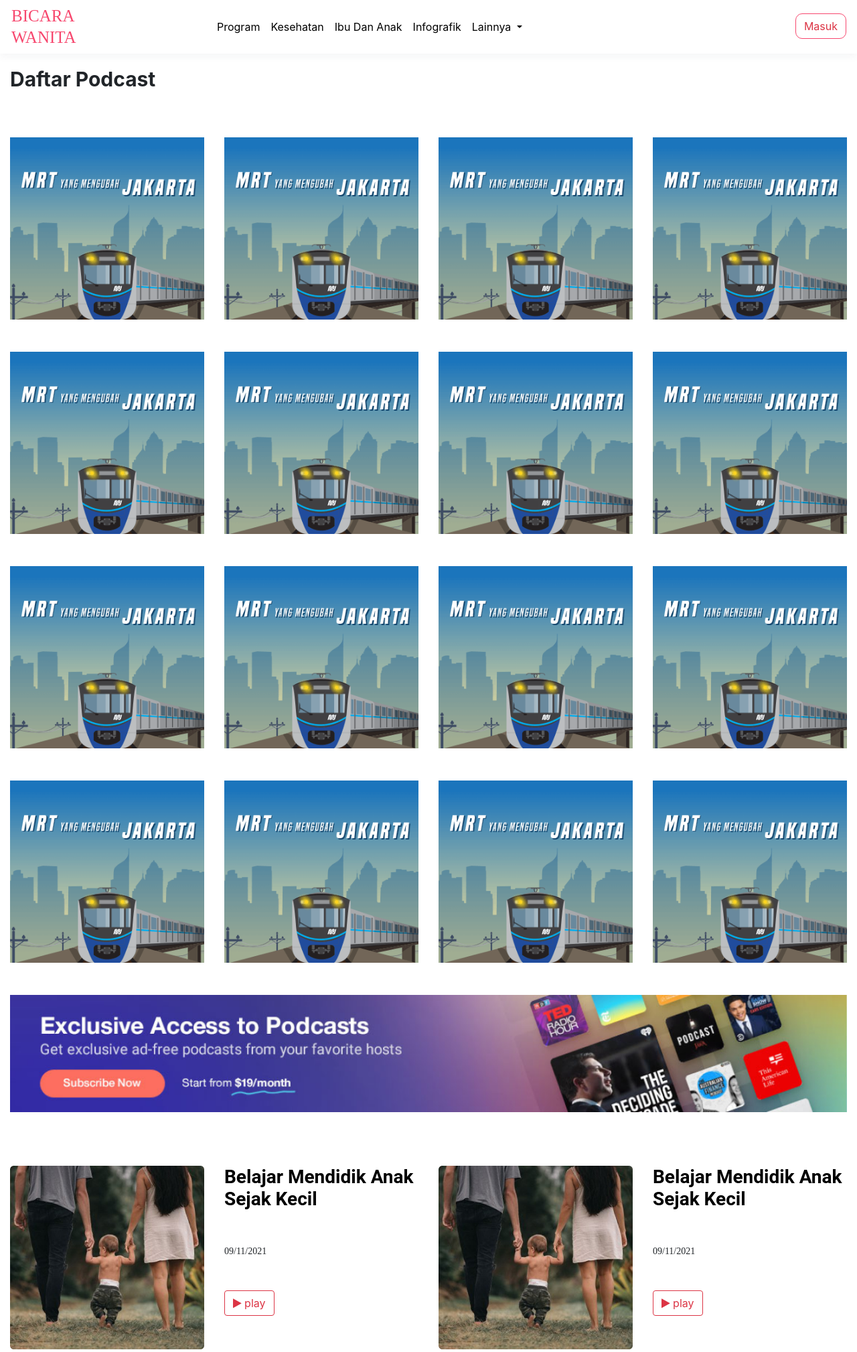
After one commit to agengsubagja001/Bicara_wanita, a CodeIgniter app: page /Bicara_wanita/index.php/detail_podcast/index in a window 1280 px wide. The commit adds this page. Shown: the top 2018 px of the page at 67% size. Run offline with CodeIgniter, Linux system fonts and the light colour scheme; some libraries are stand-ins or nearby versions.

Commit message:
update tampilan

```diff
--- a/application/config/database.php
+++ b/application/config/database.php
@@ -78,7 +78,7 @@ $db['default'] = array(
 	'hostname' => 'localhost',
 	'username' => 'root',
 	'password' => '',
-	'database' => 'Bicara_wanita',
+	'database' => 'bicara_wanita',
 	'dbdriver' => 'mysqli',
 	'dbprefix' => '',
 	'pconnect' => FALSE,
--- /dev/null
+++ b/application/controllers/Detail_podcast.php
@@ -0,0 +1,10 @@
+<?php
+defined('BASEPATH') OR exit('No direct script access allowed');
+
+class Detail_podcast extends CI_Controller {
+
+	public function index()
+	{
+		$this->load->view('detail_podcast');
+	}
+}
--- a/application/views/Partial/footer.php
+++ b/application/views/Partial/footer.php
@@ -1,9 +1,9 @@
-<div class="container" style="max-width: 1340px; font-size:15px">
+<div class="container" style="max-width: 1640px; font-size:15px">
 		<footer class="text-center text-lg-start bg-primary" style="background-attachment: fixed;background-position: center;background-repeat: no-repeat;background-size: cover;">
 			<!-- Section: Links  -->
 			<section class="pt-3" style="background: #F7476E; ">
 
-				<div class="container text-left text-White;" style="max-width: 1340px;">
+				<div class="container text-left text-White;" style="max-width: 1440px;">
 				<!-- Grid row -->
 				<div class="row mt-3" style="color: #fff;">
 
@@ -85,7 +85,7 @@
 			</section>
 			<!-- Section: Links  -->
 			<!-- Copyright -->
-			<div class="container" style="max-width: 1340px; background: #F7476E; ">
+			<div class="container" style="max-width: 1640px; background: #F7476E; ">
 				<div class="text-white text-center p-4" style="background-color:#F7476E; font-size:15px; font-style: normal; ">
 					© 2021 Copyright:
 					<a class="text-white" href="#" style="font-weight: 600;">Bicarawanita</a>
--- /dev/null
+++ b/application/views/detail_podcast.php
@@ -0,0 +1,182 @@
+<!-- head -->
+<?php $this->load->view('partial/head'); ?>
+<!-- navbar -->
+<?php $this->load->view('partial/navbar'); ?>
+<br>
+<br>
+<br>
+
+<body>
+<!-- awal section daftar podcast -->
+    <section>
+        <div class="container" style="max-width: 1340px;">
+            <div class="mb-3">
+                <span style="font-size:30px;font-weight:bold">Daftar Podcast</span>
+            </div>
+            <div class="row">
+                <!-- awal konten daftar podcas -->
+                <div class="col-6 col-md-3 mt-5">
+                    <a href=""><img class="img-responsive " src="assets/img/kereta.png" alt="" style="max-width: 100%; max-height: auto;"></a>
+                </div>
+                <!-- akhir konten daftar podcast -->
+                <div class="col-6 col-md-3 mt-5">
+                    <a href=""><img class="img-responsive " src="assets/img/kereta.png" alt="" style="max-width: 100%; max-height: auto;"></a>
+                </div>
+                <div class="col-6 col-md-3 mt-5">
+                    <a href=""><img class="img-responsive " src="assets/img/kereta.png" alt="" style="max-width: 100%; max-height: auto;"></a>
+                </div>
+                <div class="col-6 col-md-3 mt-5">
+                    <a href=""><img class="img-responsive " src="assets/img/kereta.png" alt="" style="max-width: 100%; max-height: auto;"></a>
+                </div>
+                <div class="col-6 col-md-3 mt-5">
+                    <a href=""><img class="img-responsive " src="assets/img/kereta.png" alt="" style="max-width: 100%; max-height: auto;"></a>
+                </div>
+                <div class="col-6 col-md-3 mt-5">
+                    <a href=""><img class="img-responsive " src="assets/img/kereta.png" alt="" style="max-width: 100%; max-height: auto;"></a>
+                </div>
+                <div class="col-6 col-md-3 mt-5">
+                    <a href=""><img class="img-responsive " src="assets/img/kereta.png" alt="" style="max-width: 100%; max-height: auto;"></a>
+                </div>
+                <div class="col-6 col-md-3 mt-5">
+                    <a href=""><img class="img-responsive " src="assets/img/kereta.png" alt="" style="max-width: 100%; max-height: auto;"></a>
+                </div>
+                <div class="col-6 col-md-3 mt-5">
+                    <a href=""><img class="img-responsive " src="assets/img/kereta.png" alt="" style="max-width: 100%; max-height: auto;"></a>
+                </div>
+                <div class="col-6 col-md-3 mt-5">
+                    <a href=""><img class="img-responsive " src="assets/img/kereta.png" alt="" style="max-width: 100%; max-height: auto;"></a>
+                </div>
+                <div class="col-6 col-md-3 mt-5">
+                    <a href=""><img class="img-responsive " src="assets/img/kereta.png" alt="" style="max-width: 100%; max-height: auto;"></a>
+                </div>
+                <div class="col-6 col-md-3 mt-5">
+                    <a href=""><img class="img-responsive " src="assets/img/kereta.png" alt="" style="max-width: 100%; max-height: auto;"></a>
+                </div>
+                <div class="col-6 col-md-3 mt-5">
+                    <a href=""><img class="img-responsive " src="assets/img/kereta.png" alt="" style="max-width: 100%; max-height: auto;"></a>
+                </div>
+                <div class="col-6 col-md-3 mt-5">
+                    <a href=""><img class="img-responsive " src="assets/img/kereta.png" alt="" style="max-width: 100%; max-height: auto;"></a>
+                </div>
+                <div class="col-6 col-md-3 mt-5">
+                    <a href=""><img class="img-responsive " src="assets/img/kereta.png" alt="" style="max-width: 100%; max-height: auto;"></a>
+                </div>
+                <div class="col-6 col-md-3 mt-5">
+                    <a href=""><img class="img-responsive " src="assets/img/kereta.png" alt="" style="max-width: 100%; max-height: auto;"></a>
+                </div>
+            </div>
+        </div>
+    </section>
+    <br>
+    <br>
+<!-- akhir section daftar podcast -->
+<!-- banner pembatas -->
+    <section>
+        <div class="container" style="max-width: 1340px;">
+            <img src="assets/img/bannerpodcast.jpg" alt="" style=" max-width: 100%; max-height: auto;">
+        </div>
+    </section>
+<!-- akhir banner pembatas -->
+<br>
+<br>
+<!-- awal section playlist -->
+<section>
+    <div class="container" style="max-width: 1340px;">
+     <div class="row">
+        <div class="col-6 col-md-6 mt-3">
+            <!-- Conten playlist -->
+            <div class="row">
+                <div class="col-md-6 mt-3">
+                    <img src="assets/img/isi.png" style="width: 100%; height: auto;" alt="">
+                </div>
+                <div class="col-md-6 mt-3">
+                    <a href="#" style="color:black; text-decoration: none;">
+                        <div class="">
+                            <span style="text-transform: capitalize; font-family: Roboto; font-style: normal; font-weight: bold; font-size: 28px; line-height: 33px;">Belajar mendidik anak sejak kecil</span>
+                        </div>
+                    </a>
+                    <div class="mt-5">
+                        <span style="font-family: Poppins; font-style: normal; font-weight: 300; font-size: 14px; line-height: 21px;">09/11/2021</span>
+                    </div>
+                    <div class="mt-5">
+                    <button type="button"class="btn btn-outline-danger"><i class="fa fa-play" aria-hidden="true"></i> play</button>
+                    </div>
+                </div>
+            </div>
+            <!-- Akhir Content plyalist -->
+        </div>
+        <div class="col-6 col-md-6 mt-3">
+            <!-- Conten playlist -->
+            <div class="row">
+                <div class="col-md-6 mt-3">
+                    <img src="assets/img/isi.png" style="width: 100%; height: auto;" alt="">
+                </div>
+                <div class="col-md-6 mt-3">
+                    <a href="#" style="color:black; text-decoration: none;">
+                        <div class="">
+                            <span style="text-transform: capitalize; font-family: Roboto; font-style: normal; font-weight: bold; font-size: 28px; line-height: 33px;">Belajar mendidik anak sejak kecil</span>
+                        </div>
+                    </a>
+                    <div class="mt-5">
+                        <span style="font-family: Poppins; font-style: normal; font-weight: 300; font-size: 14px; line-height: 21px;">09/11/2021</span>
+                    </div>
+                    <div class="mt-5">
+                    <button type="button"class="btn btn-outline-danger"><i class="fa fa-play" aria-hidden="true"></i> play</button>
+                    </div>
+                </div>
+            </div>
+            <!-- Akhir Content plyalist -->
+        </div>
+        <div class="col-6 col-md-6 mt-3">
+            <!-- Conten playlist -->
+            <div class="row">
+                <div class="col-md-6 mt-3">
+                    <img src="assets/img/isi.png" style="width: 100%; height: auto;" alt="">
+                </div>
+                <div class="col-md-6 mt-3">
+                    <a href="#" style="color:black; text-decoration: none;">
+                        <div class="">
+                            <span style="text-transform: capitalize; font-family: Roboto; font-style: normal; font-weight: bold; font-size: 28px; line-height: 33px;">Belajar mendidik anak sejak kecil</span>
+                        </div>
+                    </a>
+                    <div class="mt-5">
+                        <span style="font-family: Poppins; font-style: normal; font-weight: 300; font-size: 14px; line-height: 21px;">09/11/2021</span>
+                    </div>
+                    <div class="mt-5">
+                    <button type="button"class="btn btn-outline-danger"><i class="fa fa-play" aria-hidden="true"></i> play</button>
+                    </div>
+                </div>
+            </div>
+            <!-- Akhir Content plyalist -->
+        </div>
+        <div class="col-6 col-md-6 mt-3">
+            <!-- Conten playlist -->
+            <div class="row">
+                <div class="col-md-6 mt-3">
+                    <img src="assets/img/isi.png" style="width: 100%; height: auto;" alt="">
+                </div>
+                <div class="col-md-6 mt-3">
+                    <a href="#" style="color:black; text-decoration: none;">
+                        <div class="">
+                            <span style="text-transform: capitalize; font-family: Roboto; font-style: normal; font-weight: bold; font-size: 28px; line-height: 33px;">Belajar mendidik anak sejak kecil</span>
+                        </div>
+                    </a>
+                    <div class="mt-5">
+                        <span style="font-family: Poppins; font-style: normal; font-weight: 300; font-size: 14px; line-height: 21px;">09/11/2021</span>
+                    </div>
+                    <div class="mt-5">
+                    <button type="button"class="btn btn-outline-danger"><i class="fa fa-play" aria-hidden="true"></i> play</button>
+                    </div>
+                </div>
+            </div>
+            <!-- Akhir Content plyalist -->
+        </div>
+     </div>
+    </div>
+</section>
+<!-- akhir section playlist -->
+</body>
+<br>
+<br>
+<!-- footer -->
+<?php $this->load->view('partial/footer') ?>
```
Also changed, not shown: application/controllers/Artikel_infografik.php (added, +10 -0 lines), application/controllers/Detail_infografik.php (added, +10 -0 lines), application/controllers/Detail_program.php (added, +10 -0 lines), application/controllers/Detail_vidio.php (added, +10 -0 lines), application/controllers/Isi_vidio.php (added, +10 -0 lines), application/views/Isi_vidio.php (added, +47 -0 lines), application/views/artikel_infografik.php (added, +56 -0 lines), application/views/detail_infografik.php (added, +72 -0 lines), application/views/detail_program.php (added, +56 -0 lines), application/views/detail_vidio.php (added, +122 -0 lines), assets/img/bannerpodcast.jpg (added), assets/img/infografik.png (added), assets/img/isi.png (added), assets/img/kereta.png (added), 1 more files.
